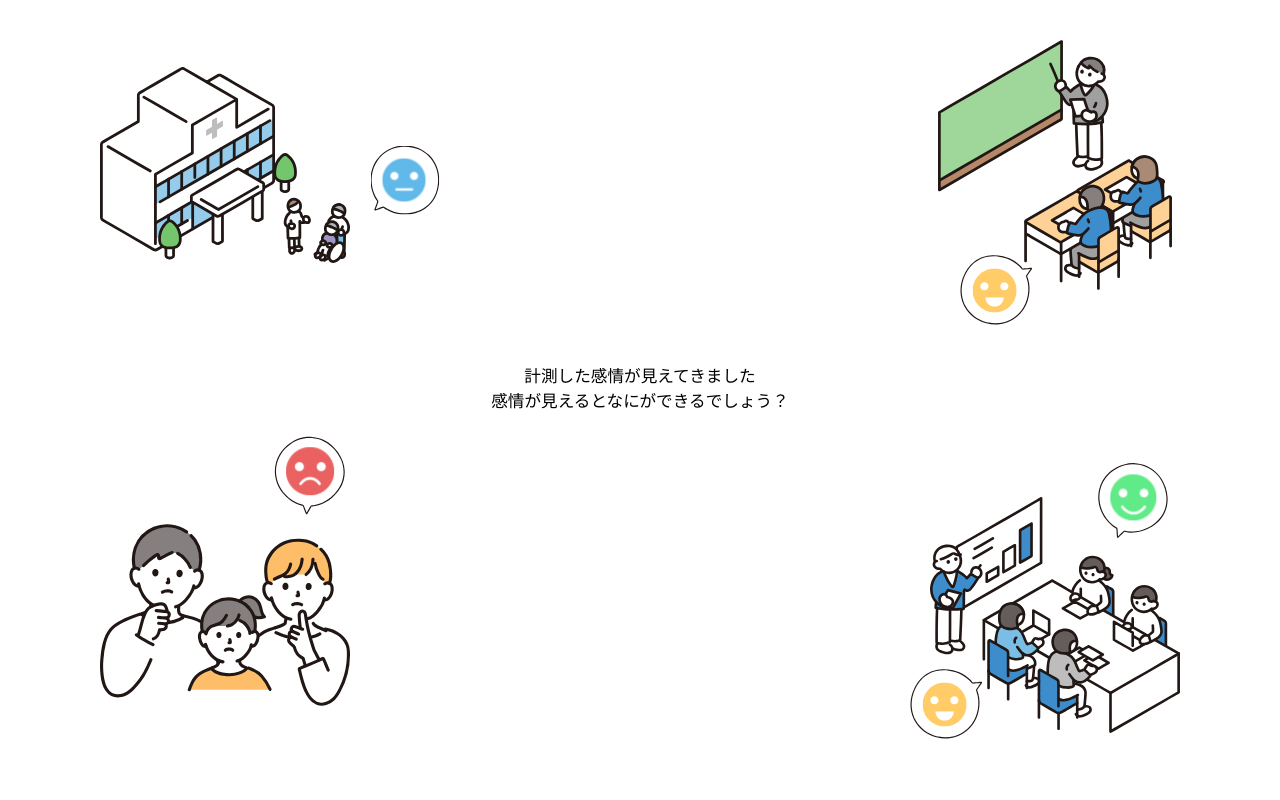
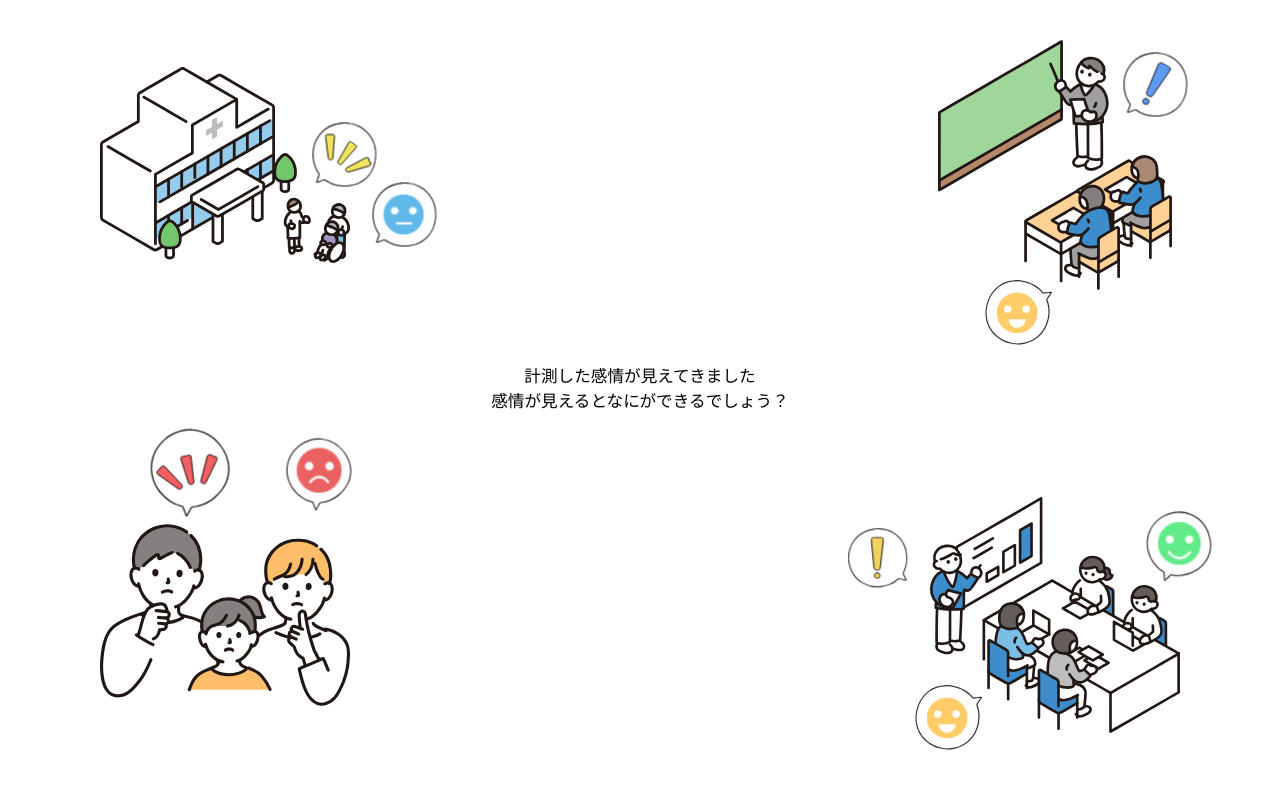
Before and after one commit to towakuri/olive-homepage, a React (Create React App) app: page / in a window 1280 px wide. Shown: the part 2380-3180 px from the top of the page. Built offline with nearby package versions, Linux system fonts and the light colour scheme.

Commit message:
add home animation2

```diff
--- a/src/components/Home.css
+++ b/src/components/Home.css
@@ -132,29 +132,29 @@ main {
 
 .red {
   position: absolute;
-  bottom: 220px;
-  left: 260px;
+  bottom: 270px;
+  left: 220px;
   transform: translate(-50%, -50%);
 }
 
 .blue {
   position: absolute;
   top: 190px;
-  left: 355px;
+  left: 320px;
   transform: translate(-50%, -50%);
 }
 
 .yellow1 {
   position: absolute;
-  top: 300px;
-  right: 150px;
+  top: 280px;
+  right: 170px;
   transform: translate(-50%, -50%);
 }
 
 .yellow2 {
   position: absolute;
-  bottom: 1px;
-  right: 200px;
+  bottom: 30px;
+  right: 240px;
   transform: translate(-50%, -50%);
 }
 
@@ -174,6 +174,34 @@ main {
   transform: translate(-50%, -50%);
 }
 
+.action {
+  position: absolute;
+  top: 130px;
+  left: 260px;
+  transform: translate(-50%, -50%);
+}
+
+.action2 {
+  position: absolute;
+  bottom: 240px;
+  left: 60px;
+  transform: translate(-50%, -50%);
+}
+
+.point2 {
+  position: absolute;
+  top: 60px;
+  right: 40px;
+  transform: translate(-50%, -50%);
+}
+
+.point3 {
+  position: absolute;
+  bottom: 200px;
+  right: 320px;
+  transform: translate(-50%, -50%);
+}
+
 /* Home.css */
 .scale-target {
   animation: scale-animation 1.5s infinite alternate ease;
--- a/src/components/Home.js
+++ b/src/components/Home.js
@@ -87,20 +87,32 @@ function Home() {
         <div className="meeting">
           <img src="/meeting.svg" alt="meeting2" />
         </div>
-        <div className="green">
+        <div className="green scale-target">
           <img src="/green.svg" alt="green" />
         </div>
-        <div className="blue">
+        <div className="blue scale-target">
           <img src="/blue.svg" alt="blue" />
         </div>
-        <div className="red">
+        <div className="red scale-target">
           <img src="/red.svg" alt="red" />
         </div>
-        <div className="yellow1">
+        <div className="yellow1 scale-target">
           <img src="/yellow.svg" alt="yellow1" />
         </div>
-        <div className="yellow2">
+        <div className="yellow2 scale-target">
           <img src="/yellow.svg" alt="yellow2" />
+        </div>
+        <div className="action scale-target">
+          <img src="/action.svg" alt="action" />
+        </div>
+        <div className="action2 scale-target">
+          <img src="/action2.svg" alt="action2" />
+        </div>
+        <div className="point2 scale-target">
+          <img src="/point2.svg" alt="point2" />
+        </div>
+        <div className="point3 scale-target">
+          <img src="/point3.svg" alt="point3" />
         </div>
       </div>
       <div className="part5">
```
Also changed, not shown: public/point3.svg (added).
